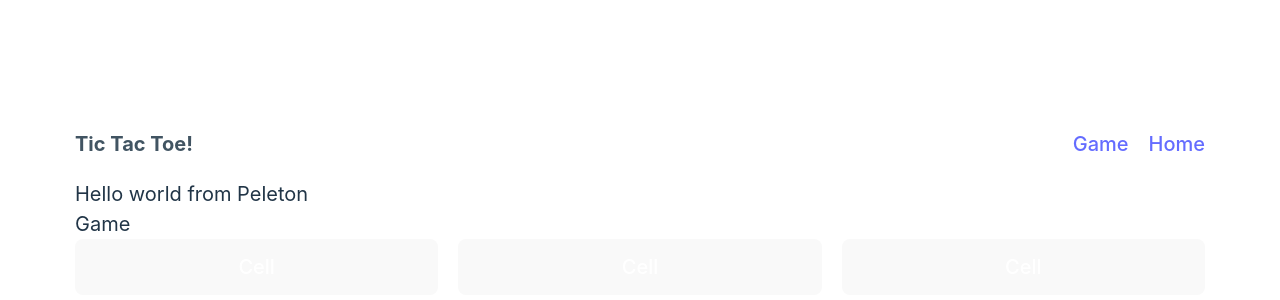
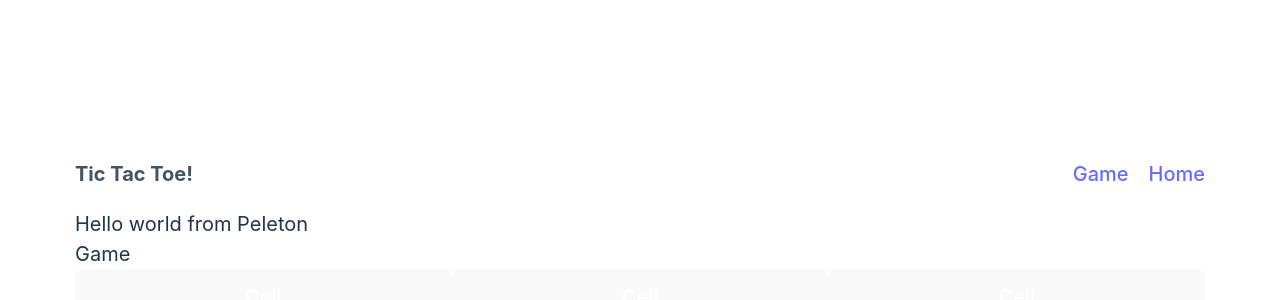
Before and after one commit to Peleton-011/react-tic-tac-toe, a React (Vite) app: page /game in a window 1280 px wide. Shown: the part 112-412 px from the top of the page. Built offline with nearby package versions, Linux system fonts and the light colour scheme.

Commit message:
Add proper styling to board components

```diff
--- /dev/null
+++ b/src/App.css
@@ -0,0 +1,17 @@
+
+.cell {
+    grid-column-gap: 0px;
+    grid-row-gap: 0px;
+
+    margin-bottom: 0px;
+}
+
+.col {
+    grid-column-gap: 0px;
+    grid-row-gap: 0px;
+}
+
+.board {
+    grid-column-gap: 0px;
+    grid-row-gap: 0px;
+}
--- a/src/App.jsx
+++ b/src/App.jsx
@@ -1,6 +1,7 @@
 import { useState } from "react";
 import { BrowserRouter as Router, Route, Routes } from "react-router-dom";
 import "@picocss/pico";
+import "./App.css";
 
 import Header from "./components/Header";
 
--- a/src/components/Game/Board.jsx
+++ b/src/components/Game/Board.jsx
@@ -7,7 +7,7 @@
     const width = 3;
     return (
         <div
-            className="grid"
+            className="grid board"
             style={{
                 display: "grid",
                 gridTemplateColumns: `repeat(${width}, 1fr)`,
--- a/src/components/Game/Cell.jsx
+++ b/src/components/Game/Cell.jsx
@@ -1,7 +1,7 @@
 import React from "react";
 
 const Cell = () => {
-    return <button>Cell</button>;
+    return <button className="cell">Cell</button>;
 };
 
 export {Cell};
--- a/src/components/Game/Column.jsx
+++ b/src/components/Game/Column.jsx
@@ -4,7 +4,7 @@
 
 const Column = ({ height, id }) => {
     console.log(getCells(height))
-    return <div>{getCells(height, id)}</div>;
+    return <div className="col">{getCells(height, id)}</div>;
 };
 
 function getCells(height, id) {
```
